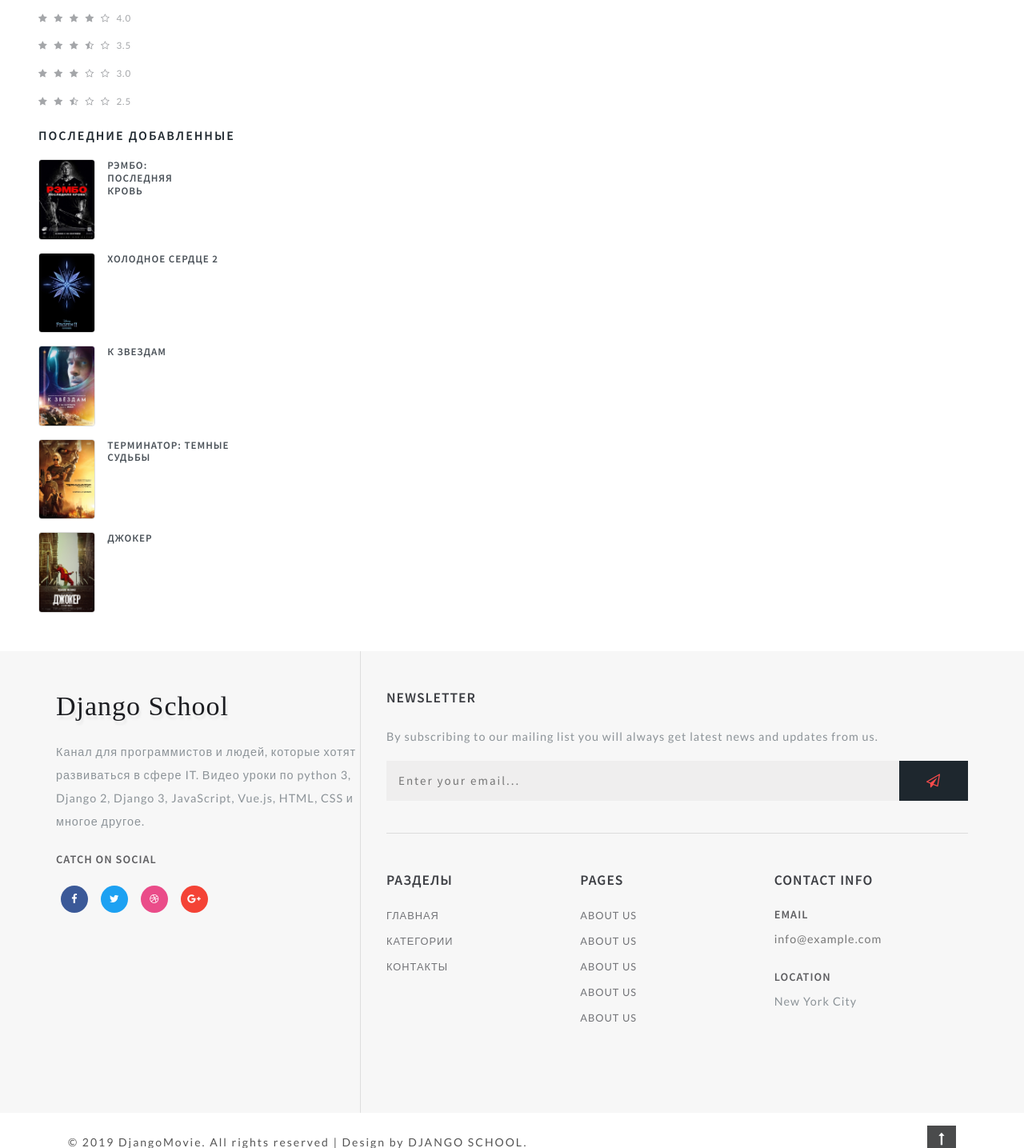
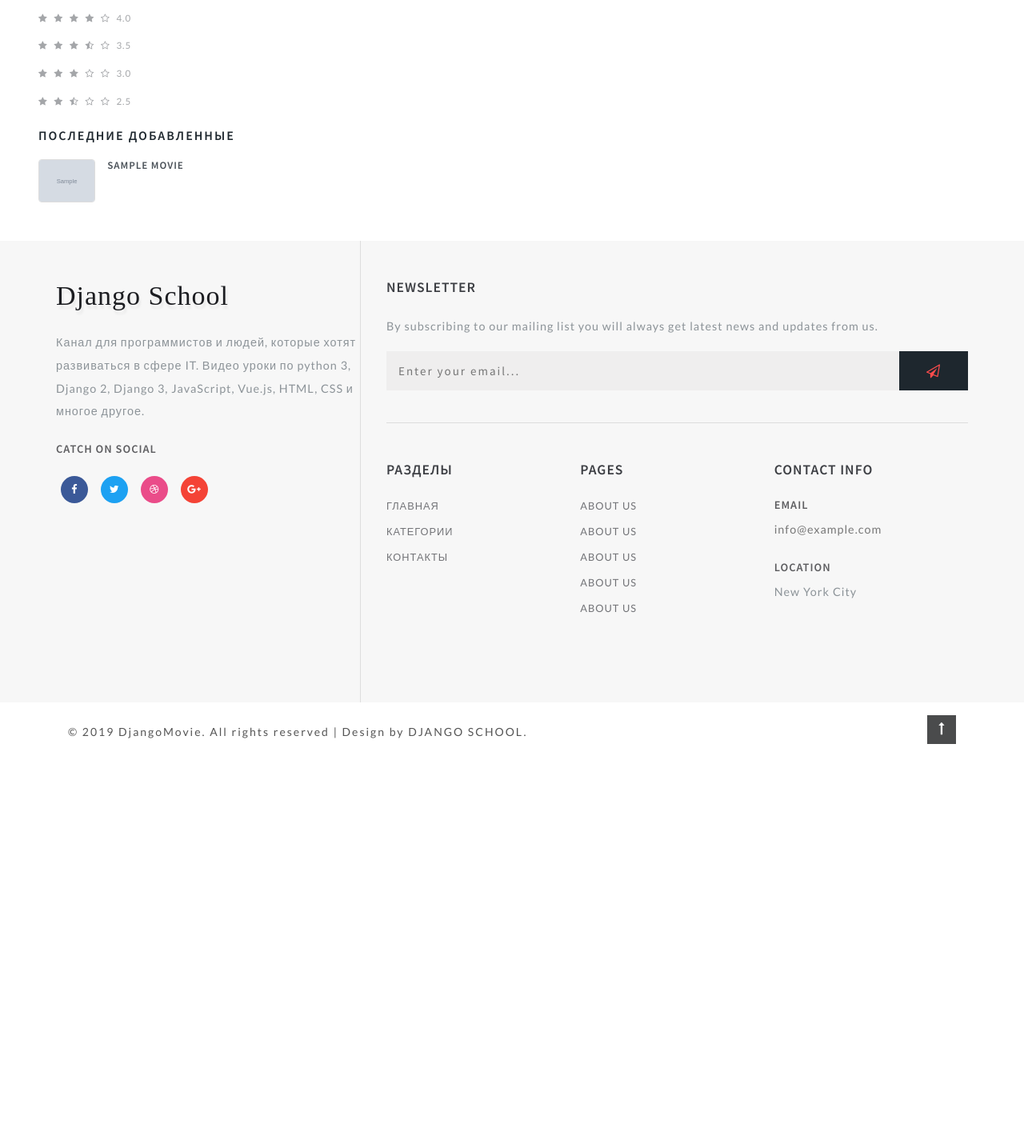
Before and after one commit to Khayratdinov/Django-movie, a Django app: page / in a window 1280 px wide. Shown: the part 1395-2830 px from the top of the page at 80% size. After the commit the page ends 2325 px from the top, so only its background shows below. Run offline with Django 3.2, Linux system fonts and the light colour scheme; tables that the repository leaves empty hold one stand-in row (values such as "Sample post"); grey boxes marked "Sample" are stand-in pictures; some libraries are stand-ins or nearby versions.

Commit message:
add template tags inclusion и simple for category

```diff
--- /dev/null
+++ b/movies/templatetags/movie_tag.py
@@ -0,0 +1,17 @@
+from django import template
+from movies.models import Category, Movie
+
+
+
+register = template.Library()
+
+
+@register.simple_tag()
+def get_categories():
+    return Category.objects.all()
+
+
+@register.inclusion_tag('movies/tags/last_movie.html')
+def get_last_movies(count=5):
+    movies = Movie.objects.order_by('id')[:count]
+    return {"last_movie": movies}
--- a/templates/include/header.html
+++ b/templates/include/header.html
@@ -1,4 +1,4 @@
-
+{% load movie_tag %}
     <!-- header -->
     <header class="header">
         <div class="container-fluid px-lg-5">
@@ -18,9 +18,14 @@
                         <a href="#">Категории <span class="fa fa-angle-down" aria-hidden="true"></span></a>
                         <input type="checkbox" id="drop-2">
                         <ul>
-                            <li><a href="moviesingle.html">Фильмы</a></li>
-                            <li><a href="moviesingle.html">Сериалы</a></li>
-                            <li><a href="moviesingle.html">Мультфильмы</a></li>
+
+                            {% get_categories as categories %}
+
+                            {% for category in categories %}
+
+                            <li><a href="moviesingle.html">{{ category.name }}</a></li>
+
+                            {% endfor %}
                         </ul>
                     </li>
                     <li><a href="contact.html" style="color: rgb(255, 255, 255); font-weight: 700; text-transform: uppercase;">Вход</a></li>
--- a/templates/include/sidebar.html
+++ b/templates/include/sidebar.html
@@ -1,4 +1,5 @@
 
+{% load movie_tag %}
 
     <div class="search-bar w3layouts-newsletter">
         <h3 class="sear-head editContent" >Поиск фильма</h3>
@@ -119,57 +120,5 @@
     </div>
     <!-- //reviews -->
     <!-- deals -->
-    <div class="deal-leftmk left-side">
-        <h3 class="sear-head editContent">Последние добавленные</h3>
-        <div class="special-sec1 row mt-3 editContent">
-            <div class="img-deals col-md-4">
-                <img src="bundles/images/s4.jpg" class="img-fluid" alt="">
-            </div>
-            <div class="img-deal1 col-md-4">
-                <h3 class="editContent">Рэмбо: Последняя кровь</h3>
-                <a href="moviesingle.html" class="editContent" ></a>
-            </div>
-
-        </div>
-        <div class="special-sec1 row mt-3 editContent" >
-            <div class="img-deals col-md-4">
-                <img src="bundles/images/s2.jpg" class="img-fluid" alt="" >
-            </div>
-            <div class="img-deal1 col-md-8">
-                <h3 class="editContent" >Холодное сердце 2</h3>
-                <a href="moviesingle.html" class="editContent" ></a>
-            </div>
-
-        </div>
-        <div class="special-sec1 row mt-3 editContent" >
-            <div class="img-deals col-md-4">
-                <img src="bundles/images/s1.jpg" class="img-fluid" alt="" >
-            </div>
-            <div class="img-deal1 col-md-8">
-                <h3 class="editContent" >К звездам</h3>
-                <a href="moviesingle.html" class="editContent" ></a>
-            </div>
-
-        </div>
-        <div class="special-sec1 row mt-3 editContent" >
-            <div class="img-deals col-md-4">
-                <img src="bundles/images/s5.jpg" class="img-fluid" alt="" >
-            </div>
-            <div class="img-deal1 col-md-8">
-                <h3 class="editContent" >Терминатор: Темные судьбы</h3>
-                <a href="moviesingle.html" class="editContent" ></a>
-            </div>
-
-        </div>
-        <div class="special-sec1 row mt-3 editContent" >
-            <div class="img-deals col-md-4">
-                <img src="bundles/images/s3.jpg" class="img-fluid" alt="" >
-            </div>
-            <div class="img-deal1 col-md-8">
-                <h3 class="editContent" >Джокер</h3>
-                <a href="moviesingle.html" class="editContent" ></a>
-            </div>
-
-        </div>
-    </div>
+    {% get_last_movies count=2 %}
     <!-- //deals -->
--- /dev/null
+++ b/templates/movies/tags/last_movie.html
@@ -0,0 +1,19 @@
+<div class="deal-leftmk left-side">
+    <h3 class="sear-head editContent">Последние добавленные</h3>
+
+
+    {% for movie in last_movie %}
+    <div class="special-sec1 row mt-3 editContent">
+        <div class="img-deals col-md-4">
+            <img src="{{ movie.image.url }}" class="img-fluid" alt="">
+        </div>
+        <div class="img-deal1 col-md-4">
+            <h3 class="editContent">{{ movie.title }}</h3>
+            <a href="{{ movie.get_absolute_url }}" class="editContent" ></a>
+        </div>
+
+    </div>
+    {% endfor %}
+
+
+</div>
```
Also changed, not shown: movies/templatetags/__init__.py (added).
